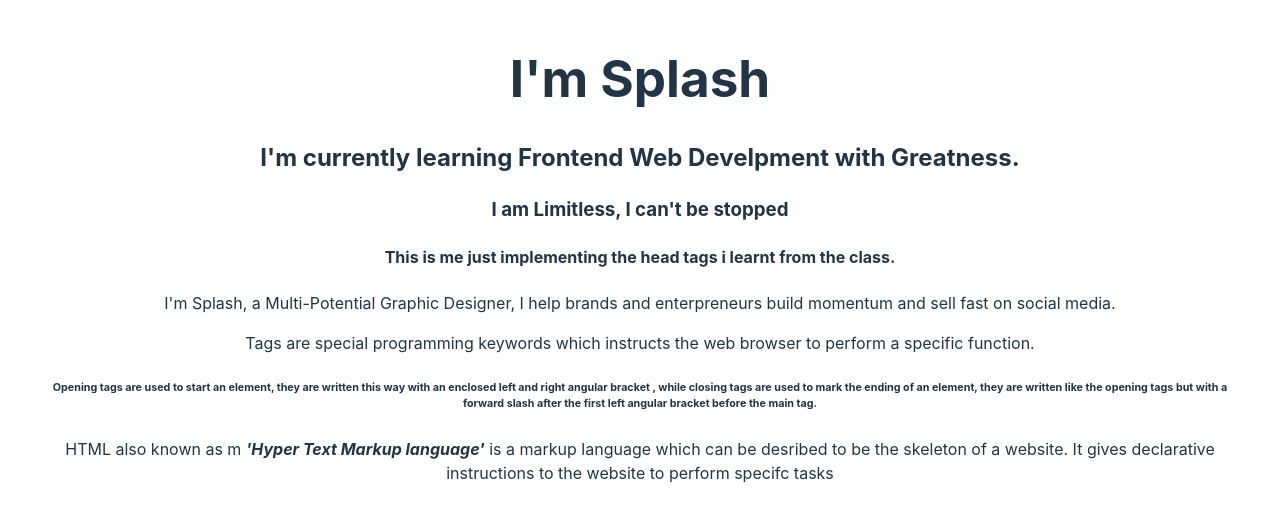
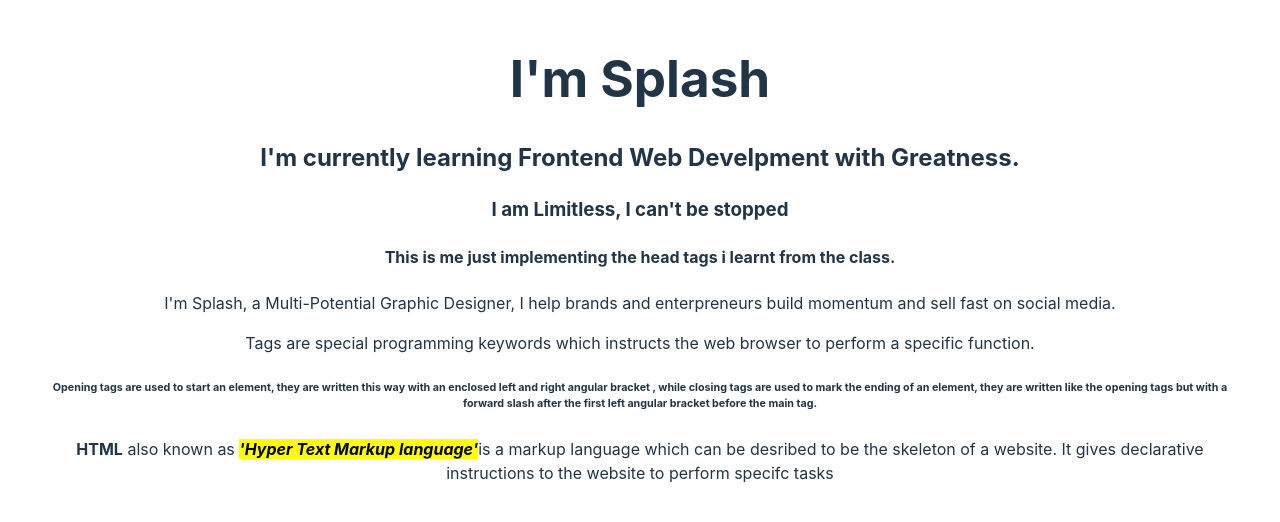
Before and after one commit to splashgfx/FrontEnd, a React (Vite) app: page / in a window 1280 px wide. Shown: the part 142-664 px from the top of the page. Built offline with nearby package versions, Linux system fonts and the light colour scheme.

Commit message:
testing changes

```diff
--- a/src/App.jsx
+++ b/src/App.jsx
@@ -19,7 +19,7 @@ function App() {
           angular bracket , while closing tags are used to mark the ending of an element, they are written
           like the opening tags but with a forward slash after the first left angular bracket before the main tag.</h6>
 
-          <p>HTML also known as m <strong><i>'Hyper Text Markup language'</i></strong> is a markup language which can be desribed to be the
+          <p><b>HTML</b> also known as  <mark><strong><i>'Hyper Text Markup language'</i></strong></mark>is a markup language which can be desribed to be the
             skeleton of a website. It gives declarative instructions to the website to perform specifc tasks </p>
 
 
```
